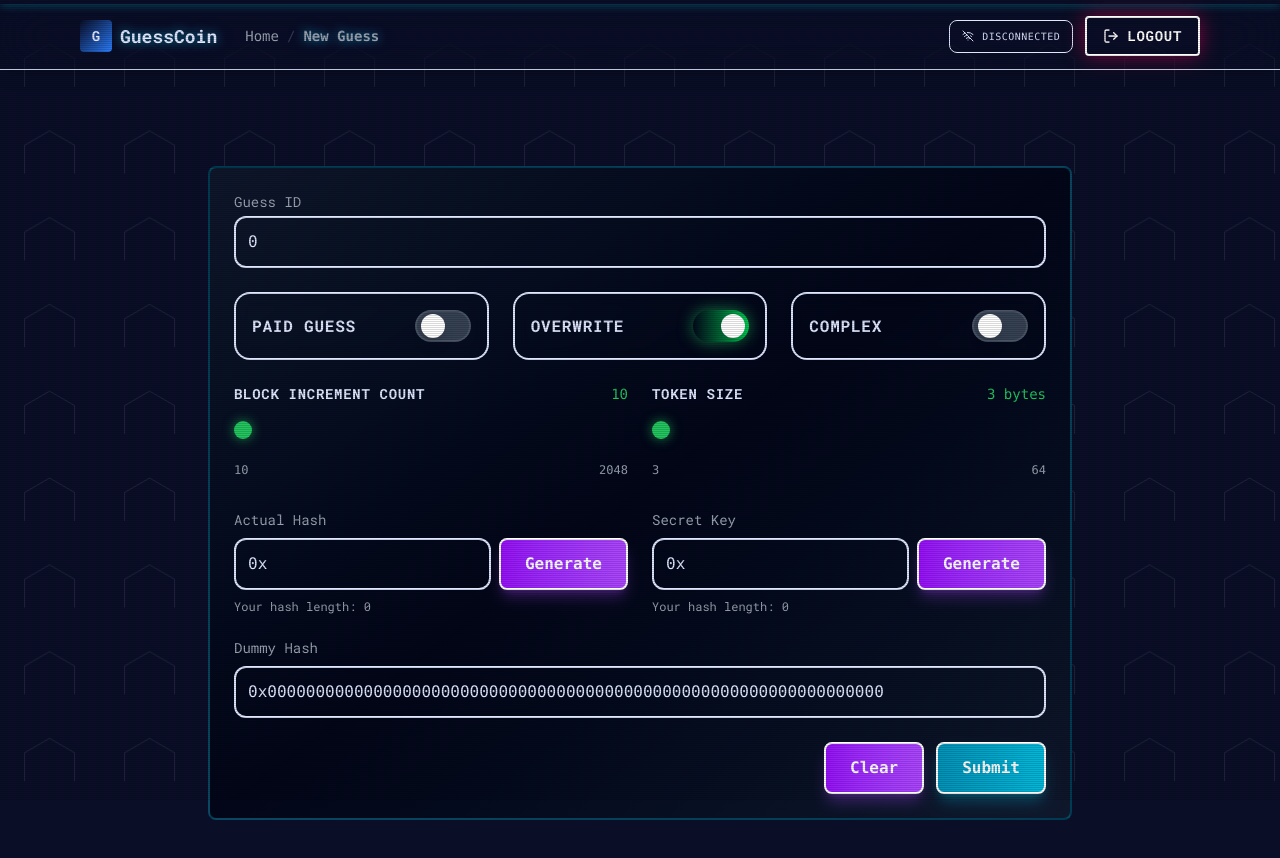
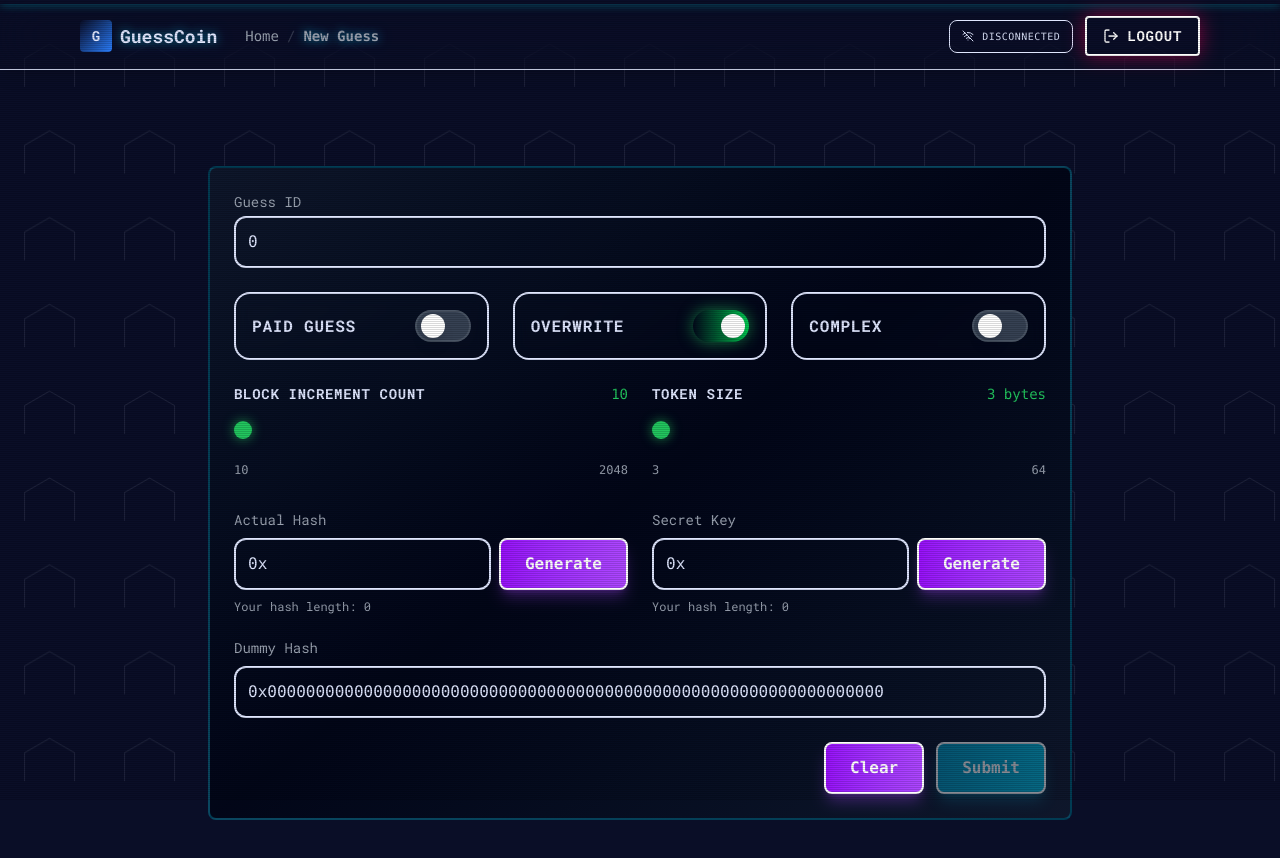
Before and after one commit to Vishnu25112003/GuessCoin, a React (Vite) app: page /new-guess in a window 1280 px wide. Shown: the top 858 px of the page. Built offline with nearby package versions, Linux system fonts and the light colour scheme; what web3 would draw is missing.

Commit message:
new guess page update

```diff
--- a/src/pages/NewGuessPage.tsx
+++ b/src/pages/NewGuessPage.tsx
@@ -35,6 +35,7 @@ export default function NewGuessPage() {
   const [overwrite, setOverwrite] = useState<boolean>(true);
   const [complex, setComplex] = useState<boolean>(false);
   const [isSubmitting, setIsSubmitting] = useState<boolean>(false);
+  const [canSubmit, setCanSubmit] = useState<boolean>(false);
   const modal = useCyberModal();
 
   const [actualHash, setActualHash] = useState<string>("0x");
@@ -79,6 +80,14 @@ export default function NewGuessPage() {
       );
     }
   }, [actualHash, secretKey]);
+
+  // Update canSubmit state based on actualHash and secretKey validity
+  useEffect(() => {
+    const a = removePrefix(actualHash || "");
+    const s = removePrefix(secretKey || "");
+    setCanSubmit(isValidChar(a) && isValidChar(s));
+  }, [actualHash, secretKey]);
+
 
   function generateActual() {
     if (!actualHash || !actualHash.trim()) {
@@ -157,8 +166,8 @@ export default function NewGuessPage() {
     setPaidGuess(false);
     setOverwrite(true);
     setComplex(false);
-    setActualHash("");
-    setSecretKey("");
+    setActualHash("0x");
+    setSecretKey("0x");
     setDummyHash(
       "0x0000000000000000000000000000000000000000000000000000000000000000",
     );
@@ -466,7 +475,7 @@ export default function NewGuessPage() {
             <div className="flex justify-end gap-3">
               <CyberButton variant="secondary" type="button" onClick={clearForm}>Clear</CyberButton>
               {overwrite && (
-                <CyberButton variant="primary" type="submit" disabled={isSubmitting}>
+                <CyberButton variant="primary" type="submit" disabled={isSubmitting || !canSubmit}>
                   {isSubmitting ? "Submitting..." : "Submit"}
                 </CyberButton>
               )}
```
